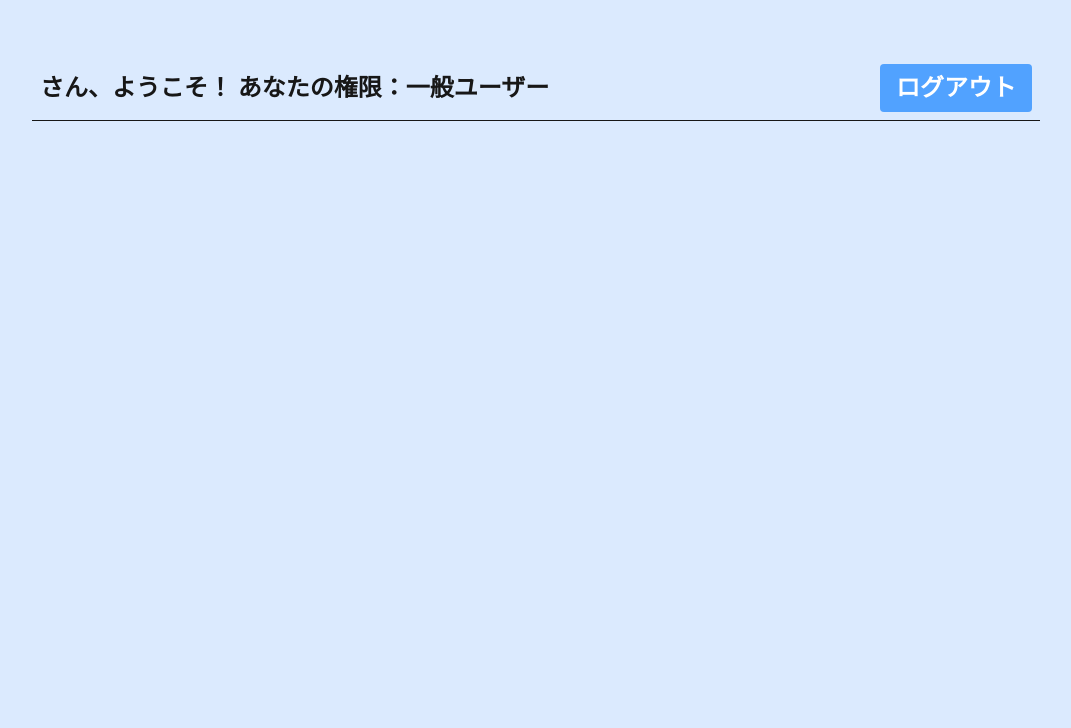
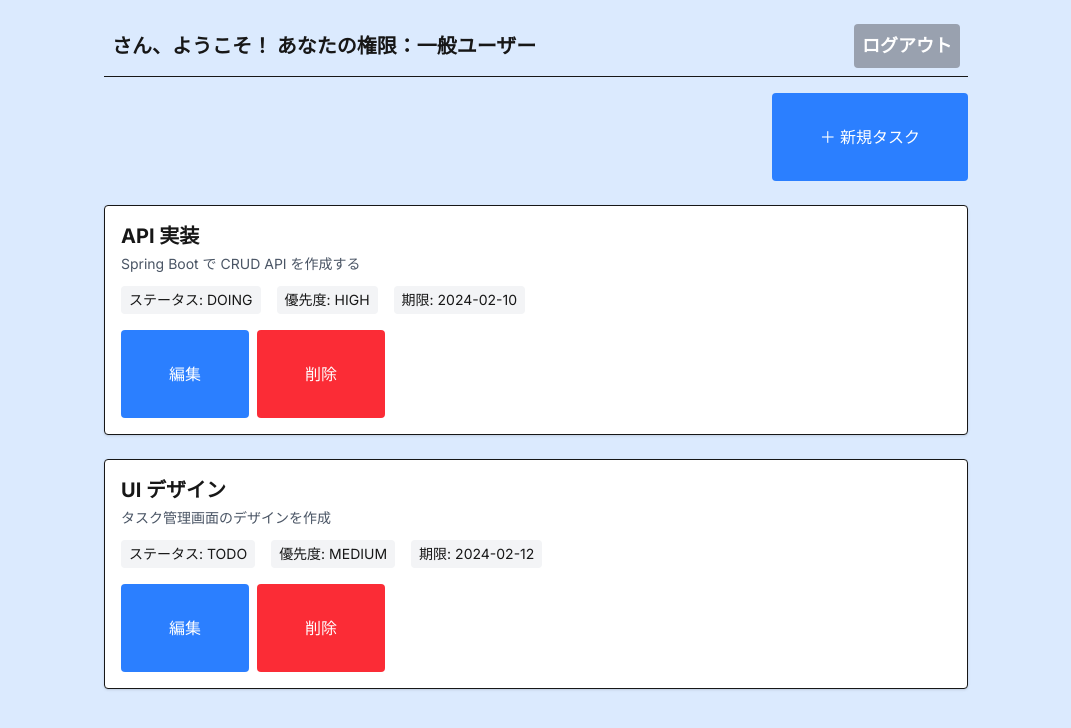
Before and after one commit to takasi0118-max/Project, a Next.js app in the folder frontend/: page /member in a window 1280 px wide. Shown: the top 728 px of the page, without its empty margins (104-1175 px from the left). Built offline with nearby package versions, Linux system fonts and the light colour scheme.

Commit message:
タスクレイアウト

```diff
--- a/frontend/app/member/layout.tsx
+++ b/frontend/app/member/layout.tsx
@@ -6,7 +6,7 @@ export default function MemberLayout({
   children: React.ReactNode;
 }) {
   return (
-    <div className="px-30 py-10">
+    <div className="mx-auto max-w-4xl">
         <div className="p-4">
             <UserHeader />
             {children}
--- a/frontend/app/member/page.tsx
+++ b/frontend/app/member/page.tsx
@@ -1,21 +1,61 @@
 "use client";
 
-import { useEffect, useState } from "react";
+import { useState } from "react";
+import TaskCard from "@/components/task/TaskCard";
+import PrimaryButton from "@/components/ui/PrimaryButton";
 
-export default function UserHeader() {
-  const [name, setName] = useState("");
-  const [role, setRole] = useState("");
+export default function MemberPage() {
+  const [tasks, setTasks] = useState([
+    {
+      id: 1,
+      title: "API 実装",
+      description: "Spring Boot で CRUD API を作成する",
+      status: "DOING",
+      priority: "HIGH",
+      dueDate: "2024-02-10",
+    },
+    {
+      id: 2,
+      title: "UI デザイン",
+      description: "タスク管理画面のデザインを作成",
+      status: "TODO",
+      priority: "MEDIUM",
+      dueDate: "2024-02-12",
+    },
+  ]);
 
-  useEffect(() => {
-    const n = localStorage.getItem("name");
-    const r = localStorage.getItem("role");
-    if (n) setName(n);
-    if (r) setRole(r);
-  }, []);
+  const handleEdit = (id: number) => {
+    console.log("編集:", id);
+  };
+
+  const handleDelete = (id: number) => {
+    setTasks(tasks.filter((t) => t.id !== id));
+  };
+
+  const handleCreate = () => {
+    console.log("新規タスク作成へ移動");
+    // 例: router.push("/member/task/new")
+  };
 
   return (
-    <div>
+    <div className="max-w-4xl mx-auto space-y-6">
 
+      {/* 新規追加ボタン */}
+      <div className="flex justify-end">
+        <PrimaryButton onClick={handleCreate}>
+          ＋ 新規タスク
+        </PrimaryButton>
+      </div>
+
+      {/* タスク一覧 */}
+      {tasks.map((task) => (
+        <TaskCard
+          key={task.id}
+          task={task}
+          onEdit={handleEdit}
+          onDelete={handleDelete}
+        />
+      ))}
     </div>
   );
 }
--- a/frontend/components/layout/UserHeader.tsx
+++ b/frontend/components/layout/UserHeader.tsx
@@ -24,14 +24,14 @@ export default function UserHeader() {
 
   return (
     <div className="flex justify-between items-center text-2xl font-bold p-2 border-b mb-4">
-      <div>
+      <div className="text-xl">
         {name} さん、ようこそ！
         あなたの権限：{role === "ADMIN" ? "管理者" : "一般ユーザー"}
       </div>
 
       <button
         onClick={handleLogout}
-        className="bg-blue-400 text-white px-4 py-2 rounded hover:bg-blue-600"
+        className="text-lg bg-gray-400 text-white px-2 py-2 rounded hover:bg-gray-600"
       >
         ログアウト
       </button>
--- /dev/null
+++ b/frontend/components/task/TaskCard.tsx
@@ -0,0 +1,46 @@
+"use client";
+
+import PrimaryButton from "@/components/ui/PrimaryButton";
+import DangerButton from "@/components/ui/DangerButton";
+
+export default function TaskCard({
+  task,
+  onEdit,
+  onDelete,
+}: {
+  task: {
+    id: number;
+    title: string;
+    description: string;
+    status: string;
+    priority: string;
+    dueDate: string;
+  };
+  onEdit: (id: number) => void;
+  onDelete: (id: number) => void;
+}) {
+  return (
+    <div className="border p-4 rounded shadow-sm bg-white hover:shadow-md transition">
+      <div className="text-xl font-bold mb-1">{task.title}</div>
+
+      <div className="text-sm text-gray-600 mb-3">{task.description}</div>
+
+      <div className="flex flex-wrap gap-4 text-sm mb-4">
+        <span className="px-2 py-1 bg-gray-100 rounded">
+          ステータス: {task.status}
+        </span>
+        <span className="px-2 py-1 bg-gray-100 rounded">
+          優先度: {task.priority}
+        </span>
+        <span className="px-2 py-1 bg-gray-100 rounded">
+          期限: {task.dueDate}
+        </span>
+      </div>
+
+      <div className="flex gap-2">
+        <PrimaryButton onClick={() => onEdit(task.id)}>編集</PrimaryButton>
+        <DangerButton onClick={() => onDelete(task.id)}>削除</DangerButton>
+      </div>
+    </div>
+  );
+}
--- /dev/null
+++ b/frontend/components/ui/BaseButton.tsx
@@ -0,0 +1,35 @@
+"use client";
+
+import { ReactNode } from "react";
+
+type BaseButtonProps = {
+  children: ReactNode;
+  onClick?: () => void;
+  className?: string;
+  type?: "button" | "submit" | "reset";
+};
+
+export default function BaseButton({
+  children,
+  onClick,
+  className = "",
+  type = "button",
+}: BaseButtonProps) {
+  return (
+    <button
+      type={type}
+      onClick={onClick}
+      className={`
+        px-12
+        py-8
+        rounded
+        font-medium
+        transition
+        duration-200
+        ${className}
+      `}
+    >
+      {children}
+    </button>
+  );
+}
--- /dev/null
+++ b/frontend/components/ui/DangerButton.tsx
@@ -0,0 +1,26 @@
+"use client";
+
+import { ReactNode } from "react";
+import BaseButton from "./BaseButton";
+
+type DangerButtonProps = {
+  children: ReactNode;
+  onClick?: () => void;
+  type?: "button" | "submit" | "reset";
+};
+
+export default function DangerButton({
+  children,
+  onClick,
+  type = "button",
+}: DangerButtonProps) {
+  return (
+    <BaseButton
+      type={type}
+      onClick={onClick}
+      className="bg-red-500 text-white hover:bg-red-600"
+    >
+      {children}
+    </BaseButton>
+  );
+}
--- /dev/null
+++ b/frontend/components/ui/PrimaryButton.tsx
@@ -0,0 +1,26 @@
+"use client";
+
+import { ReactNode } from "react";
+import BaseButton from "./BaseButton";
+
+type PrimaryButtonProps = {
+  children: ReactNode;
+  onClick?: () => void;
+  type?: "button" | "submit" | "reset";
+};
+
+export default function PrimaryButton({
+  children,
+  onClick,
+  type = "button",
+}: PrimaryButtonProps) {
+  return (
+    <BaseButton
+      type={type}
+      onClick={onClick}
+      className="bg-blue-500 text-white hover:bg-blue-600"
+    >
+      {children}
+    </BaseButton>
+  );
+}
```
